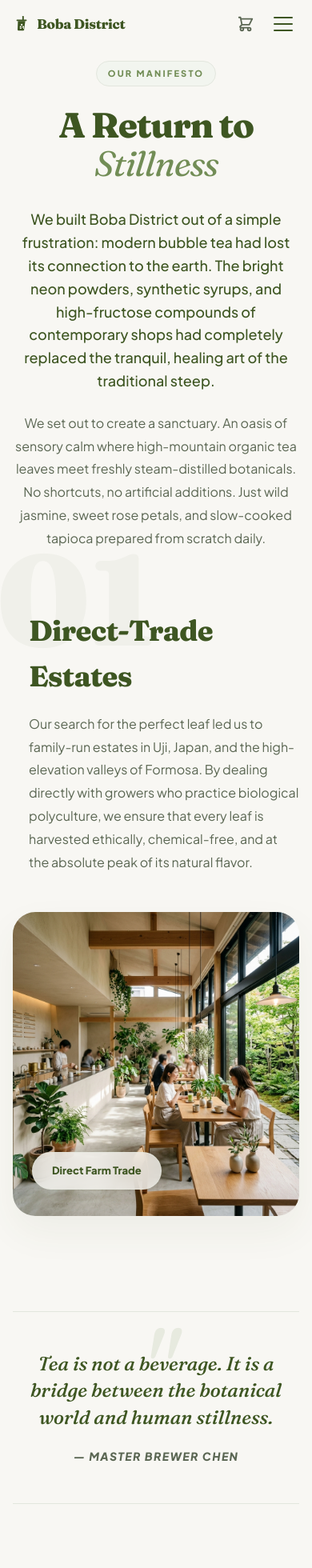
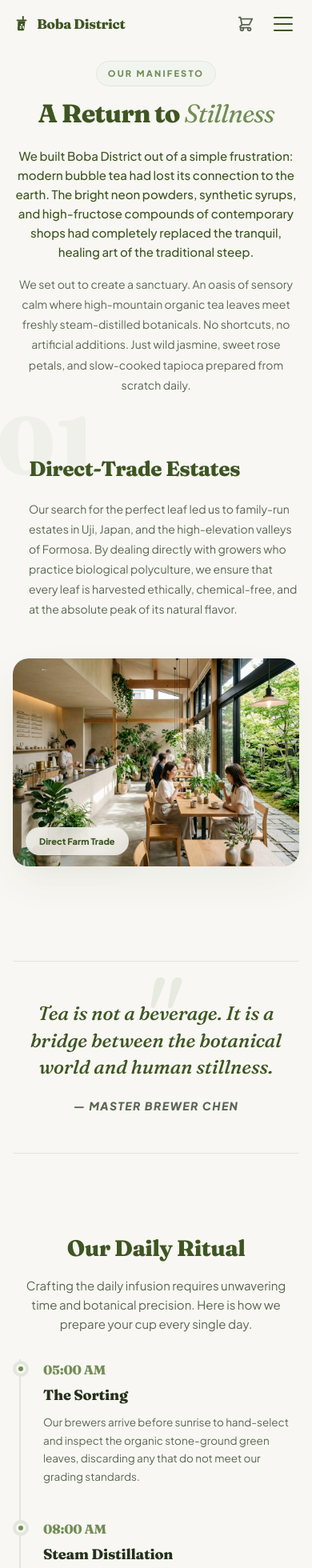
Before and after one commit to mohanracharla46/boba, a React (Vite) app: page /about in a window 390 px wide. Shown: the top 1960 px of the page at 80% size. Built offline with nearby package versions, Linux system fonts and the light colour scheme.

Commit message:
Enhance mobile responsiveness for header navigation, about page typography, and daily ritual timeline

```diff
--- a/src/App.css
+++ b/src/App.css
@@ -117,6 +117,25 @@
     padding: 10px 0;
   }
 
+  .mobile-logout-btn {
+    background: none;
+    border: none;
+    font-family: inherit;
+    font-size: 16px;
+    font-weight: 700;
+    color: var(--text-secondary);
+    width: 100%;
+    text-align: center;
+    padding: 10px 0;
+    cursor: pointer;
+    transition: var(--transition-smooth);
+    display: block;
+  }
+
+  .mobile-logout-btn:hover {
+    color: var(--primary-color);
+  }
+
   /* Hamburger line transformations for active close-X state */
   .hamburger-btn.open .hamburger-line:nth-child(1) {
     transform: translateY(8px) rotate(45deg);
@@ -128,6 +147,13 @@
 
   .hamburger-btn.open .hamburger-line:nth-child(3) {
     transform: translateY(-8px) rotate(-45deg);
+  }
+}
+
+/* Mobile-only nav elements hidden on desktop */
+@media (min-width: 901px) {
+  .mobile-only-link {
+    display: none !important;
   }
 }
 
@@ -4331,6 +4357,25 @@
     border-radius: 20px;
     gap: 20px;
   }
+
+  /* About Page mobile optimizations */
+  .about-manifesto-title { font-size: 32px; margin: 16px 0 24px; }
+  .about-manifesto-lead { font-size: 15px; margin-bottom: 16px; }
+  .about-manifesto-body { font-size: 14px; }
+  .collage-num { font-size: 100px; top: -60px; }
+  .collage-block-title { font-size: 26px; }
+  .collage-block-text { font-size: 14px; }
+  .collage-img { height: 260px; border-radius: 20px; }
+  .collage-floating-tag { left: 16px; bottom: 20px; font-size: 11px; padding: 8px 16px; }
+  .cta-editorial-heading { font-size: 26px; }
+
+  /* Daily Ritual Timeline mobile optimizations */
+  .ritual-timeline { padding-left: 28px; margin-left: 8px; gap: 40px; }
+  .timeline-dot-connector { left: -34px; top: 6px; }
+  .timeline-title { font-size: 18px; }
+  .timeline-text { font-size: 13.5px; }
+  .ritual-section-title { font-size: 28px; }
+  .ritual-section-subtitle { margin-bottom: 32px; }
 }
 
 /* ── 360px Smallest Phone ───────────────────────────────────────────────── */
--- a/src/components/Header.jsx
+++ b/src/components/Header.jsx
@@ -60,6 +60,28 @@ export default function Header() {
               Contact
             </NavLink>
           </li>
+          {/* Mobile-only session-based menu items */}
+          <li className="mobile-only-link">
+            {isLoggedIn ? (
+              <NavLink to="/profile" onClick={close} className={({ isActive }) => isActive ? 'active-link' : ''}>
+                My Profile
+              </NavLink>
+            ) : (
+              <NavLink to="/login" onClick={close} className={({ isActive }) => isActive ? 'active-link' : ''}>
+                Login
+              </NavLink>
+            )}
+          </li>
+          {isLoggedIn && (
+            <li className="mobile-only-link">
+              <button
+                className="mobile-logout-btn"
+                onClick={() => { logout(); close(); alert('Logged out successfully.') }}
+              >
+                Logout
+              </button>
+            </li>
+          )}
         </ul>
 
         {/* Right-side action buttons */}
```
